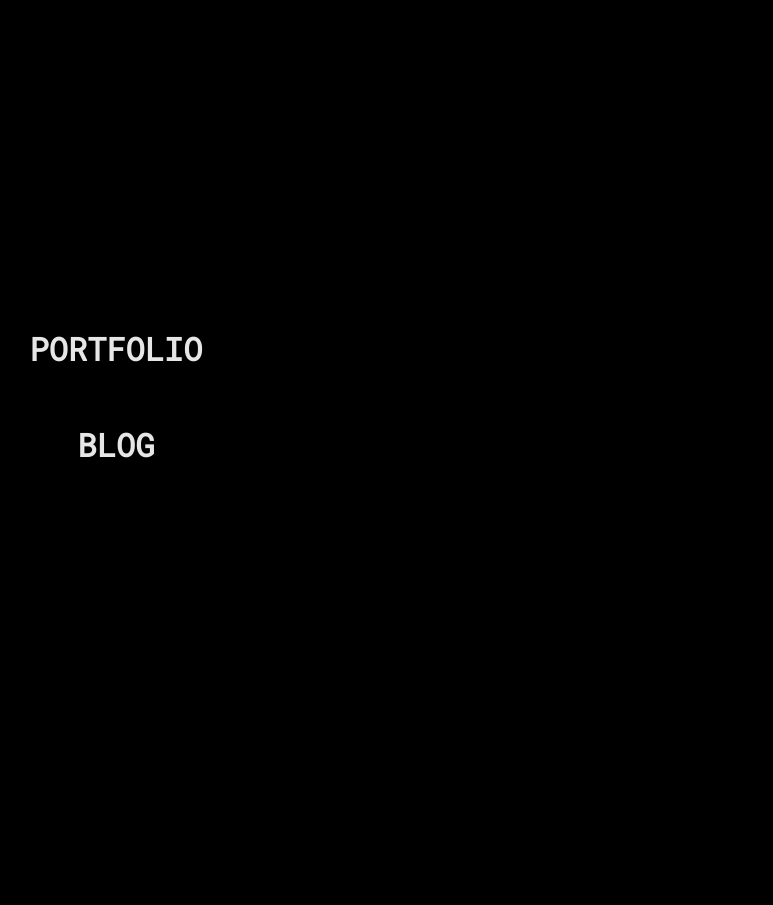
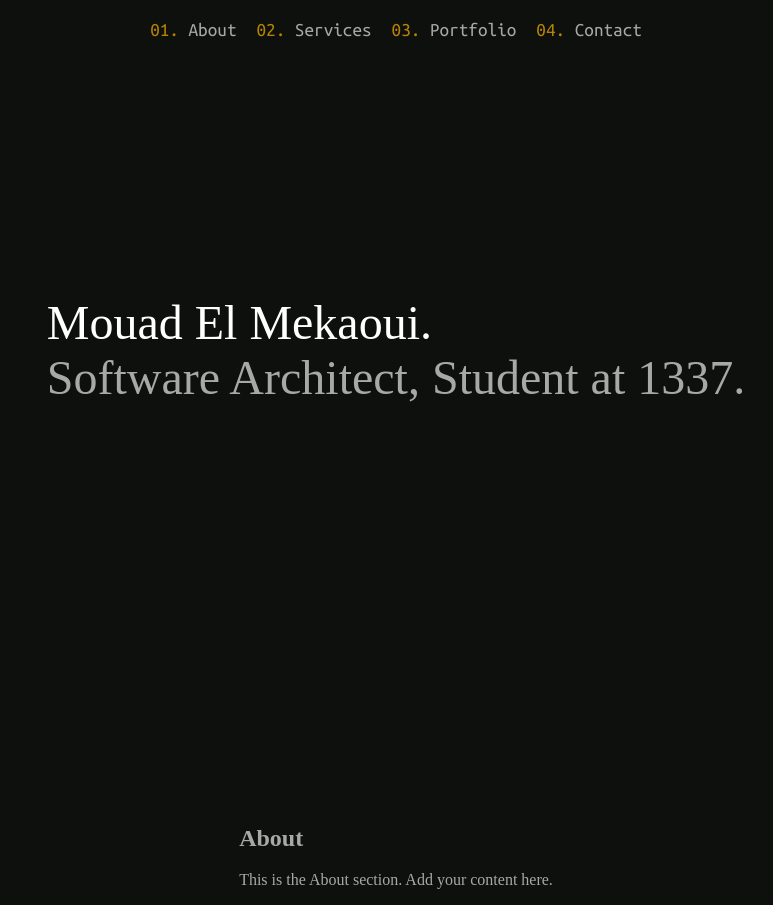
Before and after one commit to mowdl/mouad.co, a plain HTML site: page public/index.html in a window 1280 px wide. Shown: the whole page, without its empty margins (244-1017 px from the left). Before the commit the page ends 800 px from the top, so only its background shows below. Drawn offline with Linux system fonts and the light colour scheme; a web font is replaced by a local one.

Commit message:
starting v2

```diff
--- a/public/index.html
+++ b/public/index.html
@@ -1,26 +1,35 @@
 <!DOCTYPE html>
 <head>
   <link href="style.css" rel="stylesheet" type="text/css" media="all" />
-  <link
-    rel="stylesheet"
-    href="https://fonts.googleapis.com/css?family=Roboto%20Mono"
-  />
+
+  <link rel="preconnect" href="https://fonts.googleapis.com">
+  <link rel="preconnect" href="https://fonts.gstatic.com" crossorigin>
+  <link href="https://fonts.googleapis.com/css2?family=Calistoga&family=Ubuntu+Mono:ital,wght@0,400;0,700;1,400;1,700&display=swap" rel="stylesheet">
 </head>
+
+
+
 <body>
-  <div class="all">
-    <a href="">
-      <div class="h1Div">
-        <h1>
-          PORTFOLIO
-        </h1>
-      </div>
-    </a>
-    <a href="">
-      <div class="h1Div">
-        <h1>
-          BLOG
-        </h1>
-      </div>
-    </a>
+
+
+  <nav>
+    <ul>
+        <li><a href="#about"><span class="nav-number">01.</span> About</a></li>
+        <li><a href="#"><span class="nav-number">02.</span> Services</a></li>
+        <li><a href="#"><span class="nav-number">03.</span> Portfolio</a></li>
+        <li><a href="#"><span class="nav-number">04.</span> Contact</a></li>
+    </ul>
+</nav>
+
+  <div class="section">
+    <div class="title">Mouad El Mekaoui.</div>
+    <div class="subtitle">Software Architect, Student at 1337.</div>
   </div>
+
+
+  <div id="about" class="">
+    <h2>About</h2>
+    <p>This is the About section. Add your content here.</p>
+  </div>
+
 </body>
--- a/public/style.css
+++ b/public/style.css
@@ -1,56 +1,64 @@
-body {
-  background-color: black;
-  margin: 5% 5%;
-  color: black;
+:root {
+  --bg-color: #0D100D;
+  --text-main-c: #A8A8A8;
+  --text-title-c: #FFFFFF;
+  --accent-color: #B78400;
+
+  --font-mono: "Ubuntu Mono", monospace;
+  --font: "Calistoga", serif;
 }
 
-/* h1 {
-  font-family: "Roboto Mono";
-  font-weight: 400;
-  font-size: 4vh;
-  color: #e6e6e6;
-  padding: 10% 10%;
-} */
 
-a {
-  text-decoration: none;
-}
-
-.h1Div {
-  width: 40vw;
-  height: 1vh;
-  margin: 1vh 0;
+body {
+  margin: 0;
+  height: 100vh;
   display: flex;
   align-items: center;
   justify-content: center;
-  background-color: black;
-  outline-color: black;
-  outline-width: 0.5vh;
-  outline-offset: -0.5vh;
-  outline-style: solid;
-  transition: 0.3s ease;
+  flex-direction: column;
+  background-color: var(--bg-color);
+  color: var(--text-main-c);
+  font-family: var(--font);
+  scroll-behavior: smooth;
 
-  font-family: "Roboto Mono";
-  font-weight: 200;
-  font-size: 2vh;
-  color: #e6e6e6;
-  padding: 5vh;
 }
 
-@media (orientation: portrait) {
-  .h1Div {
-    width: unset;
-    outline-color: rgb(20, 20, 20);
-  }
+.section {
+  padding-bottom: 50vh;
+  padding-top: 50vh;
+  text-align: left;
 }
 
-.h1Div:hover {
-  outline-color: #e6e6e6;
-  /* font-size: 2.2vh; */
-  letter-spacing: 0.05em;
+.title, .subtitle {
+  font-size: 3em;
+  margin: 0;
 }
 
-.all {
-  position: relative;
-  top: 30vh;
+.title {
+  color: var(--text-title-c);
 }
+
+
+nav {
+  position: absolute;
+  top: 20px;
+  font-family: var(--font-mono);
+}
+
+nav ul {
+  list-style: none;
+  padding: 0;
+  margin: 0;
+  display: flex;
+  gap: 20px;
+}
+
+nav a {
+  text-decoration: none;
+  font-size: 1.2em;
+  color: var(--text-main-c)
+}
+
+.nav-number {
+  color: var(--accent-color);
+}
```
